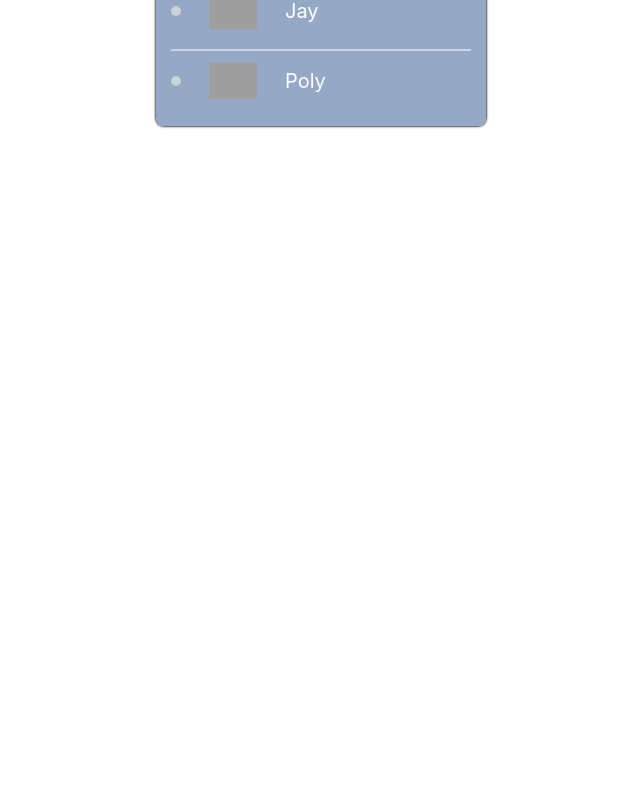
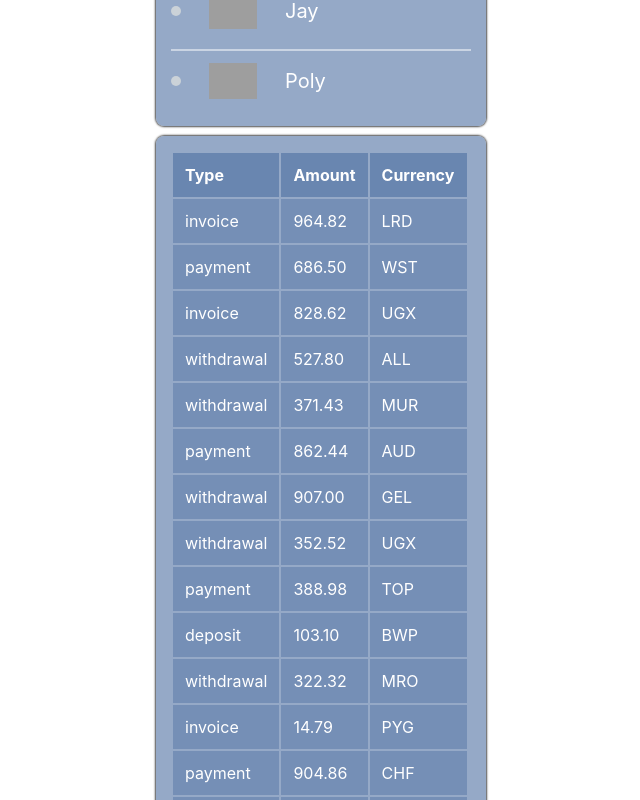
Before and after one commit to NanaTsK/goit-react-hw-01-components, a React (Create React App) app: page / in a window 1280 px wide. Shown: the part 780-1580 px from the top of the page, without its empty margins (319-959 px from the left). Before the commit the page ends 916 px from the top, so only its background shows below. Built offline with nearby package versions, Linux system fonts and the light colour scheme; grey boxes are pictures that could not be loaded.

Commit message:
transaction history

```diff
--- a/src/components/App.jsx
+++ b/src/components/App.jsx
@@ -1,12 +1,12 @@
-// import friends from '..data/friends.json';
-// import transactions from '..data/transactions.json';
 import { Profile } from './Profile/Profile';
 import { Statistics } from './Statistics/Statistics';
 import { FriendList } from './Friendlist/Friendlist';
+import { TransactionHistory } from './TransactionHistory/TransactionHistory';
 
 import user from './data/user.json';
 import data from './data/data.json';
 import friends from './data/friends.json';
+import transactions from './data/transactions.json';
 
 export const App = () => {
   return (
@@ -20,7 +20,7 @@ export const App = () => {
       />
       <Statistics title="Upload stats" stats={data} />
       <FriendList friends={friends} />
+      <TransactionHistory items={transactions} />
     </>
   );
 };
-// <TransactionHistory items={transactions} />
--- a/src/components/TransactionHistory/TransactionHistory.jsx
+++ b/src/components/TransactionHistory/TransactionHistory.jsx
@@ -0,0 +1,48 @@
+import PropTypes from 'prop-types';
+import { Container } from 'components/index.styled.js';
+import {
+  TransactionTable,
+  TransactionTableThead,
+  TransactionTableTh,
+  TransactionTableTr,
+  TransactionTableTd,
+} from './TransactionHistory.styled';
+
+export const TransactionHistory = ({ items }) => {
+  return (
+    <Container>
+      <TransactionTable>
+        <TransactionTableThead>
+          <TransactionTableTr>
+            <TransactionTableTh>Type</TransactionTableTh>
+            <TransactionTableTh>Amount</TransactionTableTh>
+            <TransactionTableTh>Currency</TransactionTableTh>
+          </TransactionTableTr>
+        </TransactionTableThead>
+
+        <tbody>
+          {items.map(({ id, type, amount, currency }) => {
+            return (
+              <TransactionTableTr key={id}>
+                <TransactionTableTd>{type}</TransactionTableTd>
+                <TransactionTableTd>{amount}</TransactionTableTd>
+                <TransactionTableTd>{currency}</TransactionTableTd>
+              </TransactionTableTr>
+            );
+          })}
+        </tbody>
+      </TransactionTable>
+    </Container>
+  );
+};
+
+TransactionHistory.propTypes = {
+  items: PropTypes.arrayOf(
+    PropTypes.shape({
+      id: PropTypes.string.isRequired,
+      type: PropTypes.string.isRequired,
+      amount: PropTypes.string.isRequired,
+      currency: PropTypes.string.isRequired,
+    })
+  ),
+};
--- a/src/components/TransactionHistory/TransactionHistory.styled.js
+++ b/src/components/TransactionHistory/TransactionHistory.styled.js
@@ -0,0 +1,20 @@
+import { styled } from 'styled-components';
+
+export const TransactionTable = styled.table``;
+export const TransactionTableThead = styled.thead`
+  background-color: rgba(104, 133, 176, 0.9);
+  text-align: left;
+`;
+
+export const TransactionTableTr = styled.tr`
+  background-color: rgba(104, 133, 176, 0.7);
+  text-align: left;
+`;
+
+export const TransactionTableTh = styled.th`
+  padding: 12px 12px;
+`;
+
+export const TransactionTableTd = styled.td`
+  padding: 12px 12px;
+`;
```
